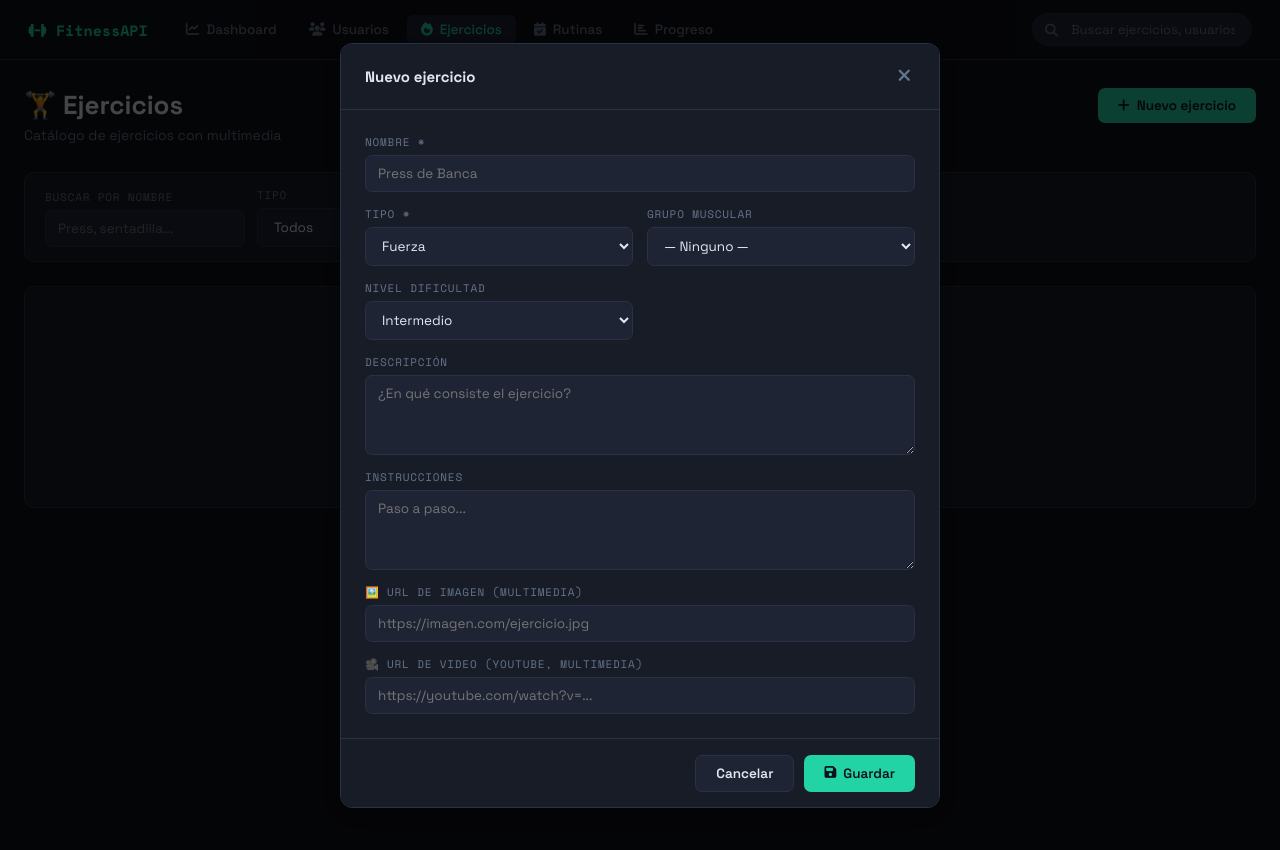
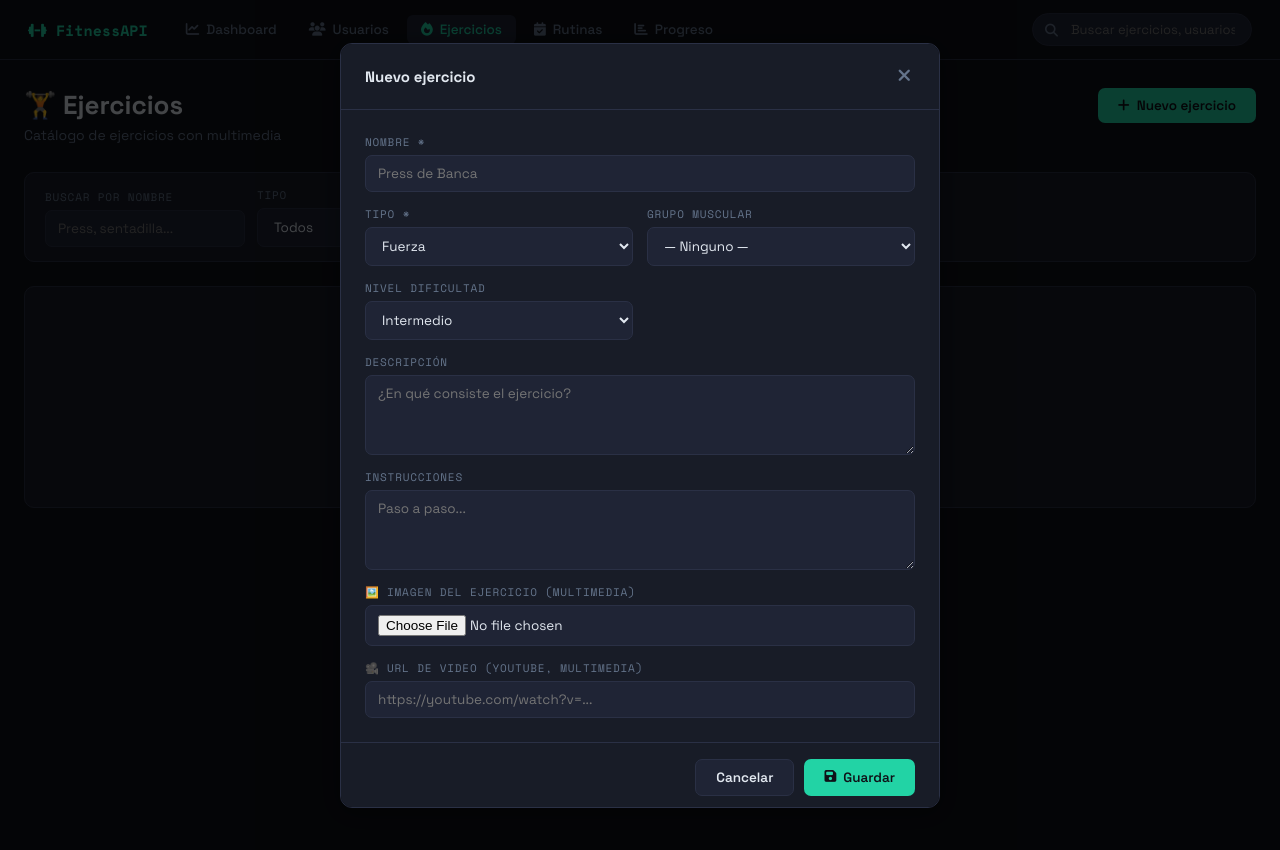
Before and after one commit to AlexisLoaiza125/proyecto_web, a FastAPI app: page /ejercicios in a window 1280 px wide, after a click on "Nuevo ejercicio". Run offline with FastAPI, Linux system fonts and the light colour scheme.

Commit message:
storage ejercicios

```diff
--- a/templates/ejercicios.html
+++ b/templates/ejercicios.html
@@ -131,9 +131,9 @@
           <div class="form-group full"><label>Descripción</label><textarea id="ej-desc" placeholder="¿En qué consiste el ejercicio?"></textarea></div>
           <div class="form-group full"><label>Instrucciones</label><textarea id="ej-instrucciones" placeholder="Paso a paso..."></textarea></div>
           <div class="form-group full">
-            <label>🖼️ URL de imagen (multimedia)</label>
-            <input id="ej-imagen" placeholder="https://imagen.com/ejercicio.jpg" oninput="previewImg('ej-imagen','ej-img-preview')">
-            <img id="ej-img-preview" class="img-preview" alt="preview imagen ejercicio">
+            <label>🖼️ Imagen del ejercicio (multimedia)</label>
+            <input id="ej-imagen-file" type="file" accept="image/*" onchange="previewFile(this,'ej-img-preview')">
+            <img id="ej-img-preview" class="img-preview" alt="preview">
           </div>
           <div class="form-group full">
             <label>🎥 URL de video (YouTube, multimedia)</label>
@@ -180,8 +180,8 @@
           </div>
           <div class="form-group full"><label>Descripción</label><textarea id="ee-desc"></textarea></div>
           <div class="form-group full">
-            <label>🖼️ URL imagen</label>
-            <input id="ee-imagen" oninput="previewImg('ee-imagen','ee-img-preview')">
+            <label>🖼️ Imagen del ejercicio</label>
+            <input id="ee-imagen-file" type="file" accept="image/*" onchange="previewFile(this,'ee-img-preview')">
             <img id="ee-img-preview" class="img-preview" alt="preview">
           </div>
           <div class="form-group full"><label>🎥 URL video</label><input id="ee-video"></div>
@@ -198,57 +198,90 @@
 
 {% block extra_scripts %}
 <script>
-async function submitCrearEjercicio(e){
+async function submitCrearEjercicio(e) {
   e.preventDefault();
-  if(!validateRequired('form-crear-ej')) return;
-  const body={
+  if (!validateRequired('form-crear-ej')) return;
+  const body = {
     nombre: document.getElementById('ej-nombre').value,
     tipo: document.getElementById('ej-tipo').value,
     nivel_dificultad: document.getElementById('ej-nivel').value,
   };
-  const g=document.getElementById('ej-grupo').value; if(g) body.grupo_muscular=g;
-  const d=document.getElementById('ej-desc').value; if(d) body.descripcion=d;
-  const ins=document.getElementById('ej-instrucciones').value; if(ins) body.instrucciones=ins;
-  const img=document.getElementById('ej-imagen').value; if(img) body.imagen_url=img;
-  const vid=document.getElementById('ej-video').value; if(vid) body.video_url=vid;
+  const g = document.getElementById('ej-grupo').value; if(g) body.grupo_muscular = g;
+  const d = document.getElementById('ej-desc').value; if(d) body.descripcion = d;
+  const ins = document.getElementById('ej-instrucciones').value; if(ins) body.instrucciones = ins;
+  const vid = document.getElementById('ej-video').value; if(vid) body.video_url = vid;
 
-  const r=await fetch('/api/ejercicios/',{method:'POST',headers:{'Content-Type':'application/json'},body:JSON.stringify(body)});
-  const dat=await r.json();
-  if(r.ok){ toast('Ejercicio creado'); setTimeout(()=>location.reload(),900); }
-  else document.getElementById('alert-crear-ej').innerHTML=`<div class="alert alert-error"><i class="fas fa-exclamation-circle"></i> ${dat.detail||'Error'}</div>`;
+  // 1. Crear ejercicio
+  const r = await fetch('/api/ejercicios/', {
+    method: 'POST',
+    headers: {'Content-Type': 'application/json'},
+    body: JSON.stringify(body)
+  });
+  const dat = await r.json();
+  if (!r.ok) {
+    document.getElementById('alert-crear-ej').innerHTML =
+      `<div class="alert alert-error"><i class="fas fa-exclamation-circle"></i> ${dat.detail||'Error'}</div>`;
+    return;
+  }
+
+  // 2. Si hay imagen, subirla
+  const imgFile = document.getElementById('ej-imagen-file').files[0];
+  if (imgFile) {
+    const form = new FormData();
+    form.append('archivo', imgFile);
+    await fetch(`/api/ejercicios/${dat.id}/imagen`, { method: 'POST', body: form });
+  }
+
+  toast('Ejercicio creado'); setTimeout(() => location.reload(), 900);
 }
-
-function editarEjercicio(btn){
+function editarEjercicio(btn) {
   const e = JSON.parse(btn.getAttribute('data-ejercicio'));
   document.getElementById('ee-id').value = e.id;
   document.getElementById('ee-nombre').value = e.nombre || '';
   document.getElementById('ee-tipo').value = e.tipo || 'fuerza';
   document.getElementById('ee-nivel').value = e.nivel_dificultad || 'intermedio';
   document.getElementById('ee-desc').value = e.descripcion || '';
-  document.getElementById('ee-imagen').value = e.imagen_url || '';
   document.getElementById('ee-video').value = e.video_url || '';
   const prev = document.getElementById('ee-img-preview');
-  if(e.imagen_url){ prev.src=e.imagen_url; prev.classList.add('show'); }
+  if (e.imagen_url) { prev.src = e.imagen_url; prev.classList.add('show'); }
   else prev.classList.remove('show');
   document.getElementById('alert-editar-ej').innerHTML = '';
   openModal('modal-editar-ej');
 }
 
-async function submitEditarEjercicio(e){
+async function submitEditarEjercicio(e) {
   e.preventDefault();
-  const id=document.getElementById('ee-id').value;
-  const body={
-    nombre:document.getElementById('ee-nombre').value,
-    tipo:document.getElementById('ee-tipo').value,
-    nivel_dificultad:document.getElementById('ee-nivel').value,
-    descripcion:document.getElementById('ee-desc').value||null,
-    imagen_url:document.getElementById('ee-imagen').value||null,
-    video_url:document.getElementById('ee-video').value||null,
+  const id = document.getElementById('ee-id').value;
+  const body = {
+    nombre: document.getElementById('ee-nombre').value,
+    tipo: document.getElementById('ee-tipo').value,
+    nivel_dificultad: document.getElementById('ee-nivel').value,
+    descripcion: document.getElementById('ee-desc').value || null,
+    video_url: document.getElementById('ee-video').value || null,
   };
-  const r=await fetch(`/api/ejercicios/${id}`,{method:'PUT',headers:{'Content-Type':'application/json'},body:JSON.stringify(body)});
-  const dat=await r.json();
-  if(r.ok){toast('Ejercicio actualizado');setTimeout(()=>location.reload(),900);}
-  else document.getElementById('alert-editar-ej').innerHTML=`<div class="alert alert-error"><i class="fas fa-exclamation-circle"></i> ${dat.detail||'Error'}</div>`;
+
+  // 1. Actualizar datos
+  const r = await fetch(`/api/ejercicios/${id}`, {
+    method: 'PUT',
+    headers: {'Content-Type': 'application/json'},
+    body: JSON.stringify(body)
+  });
+  const dat = await r.json();
+  if (!r.ok) {
+    document.getElementById('alert-editar-ej').innerHTML =
+      `<div class="alert alert-error"><i class="fas fa-exclamation-circle"></i> ${dat.detail||'Error'}</div>`;
+    return;
+  }
+
+  // 2. Si eligió nueva imagen, subirla
+  const imgFile = document.getElementById('ee-imagen-file').files[0];
+  if (imgFile) {
+    const form = new FormData();
+    form.append('archivo', imgFile);
+    await fetch(`/api/ejercicios/${id}/imagen`, { method: 'POST', body: form });
+  }
+
+  toast('Ejercicio actualizado'); setTimeout(() => location.reload(), 900);
 }
 </script>
 {% endblock %}
```
